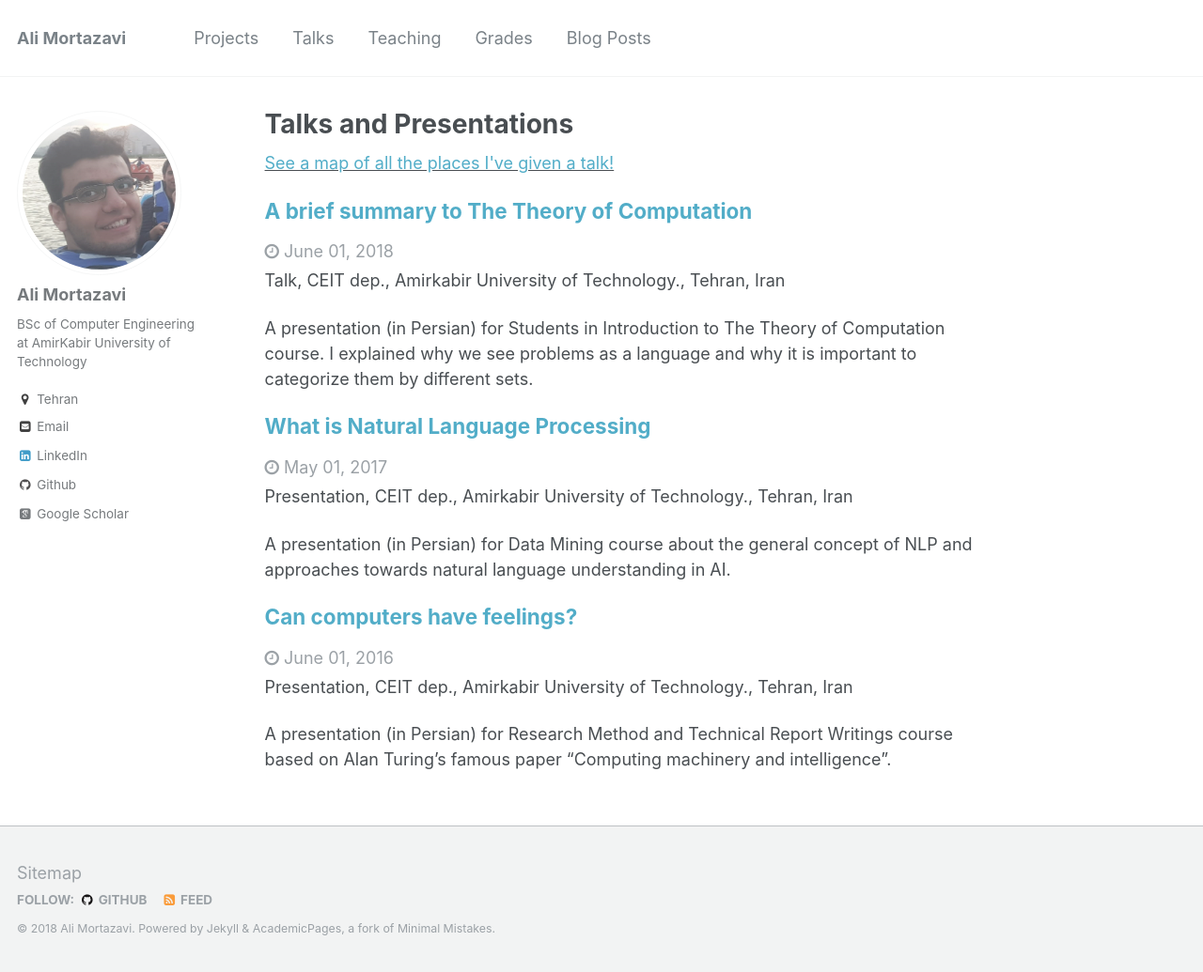
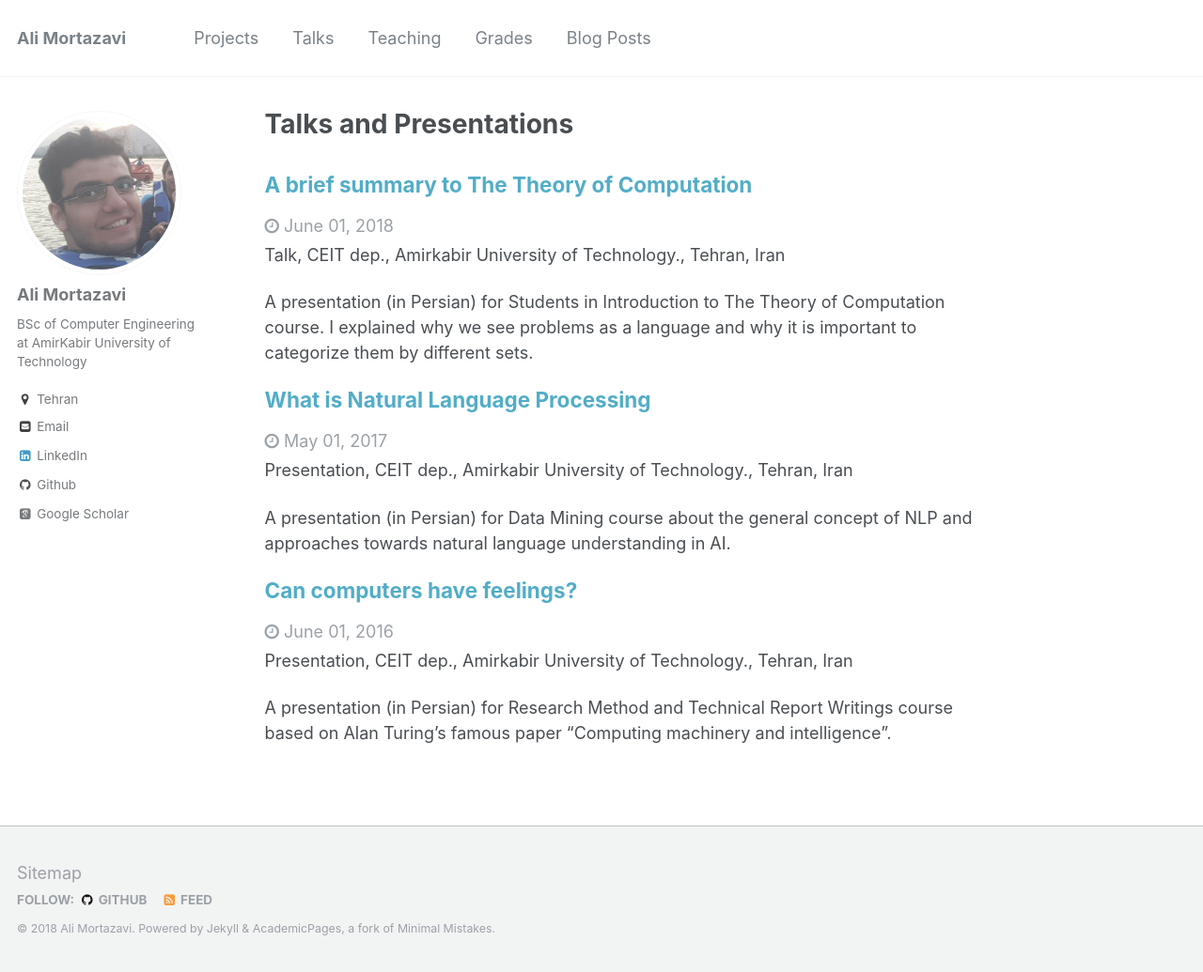
Before and after one commit to AliMorty/AliMorty.github.io, a Jekyll site: the page built from _pages/talks.html, in a window 1280 px wide and 1035 px high. Shown: the whole window at 94% size. Built offline with Jekyll 4.4.1, drawn with Linux system fonts in a browser that asks for light colours; some web fonts are replaced.

Commit message:
new things

```diff
--- a/_pages/talks.html
+++ b/_pages/talks.html
@@ -6,7 +6,7 @@ author_profile: true
 ---
 {% include base_path %}
 
-<p style="text-decoration:underline;"><a href="/talkmap.html">See a map of all the places I've given a talk!</a></p>
+
 
 {% for post in site.talks reversed %}
   {% include archive-single-talk.html %}
```
